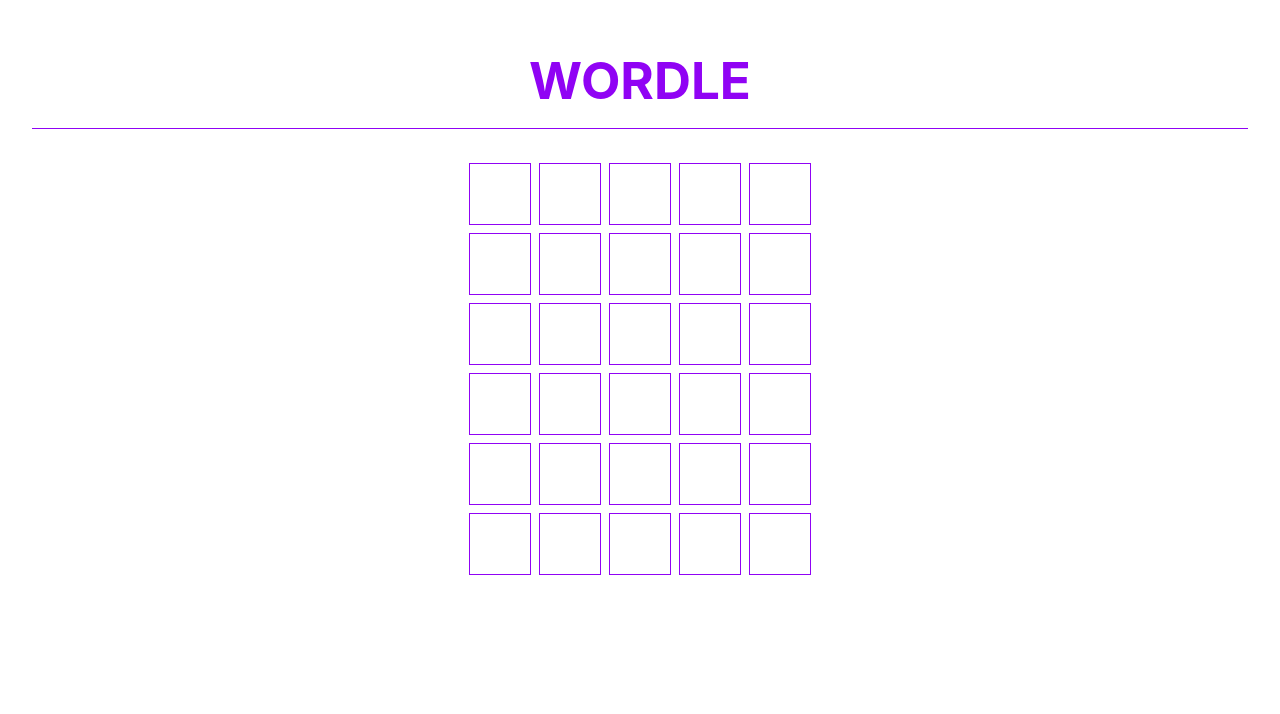
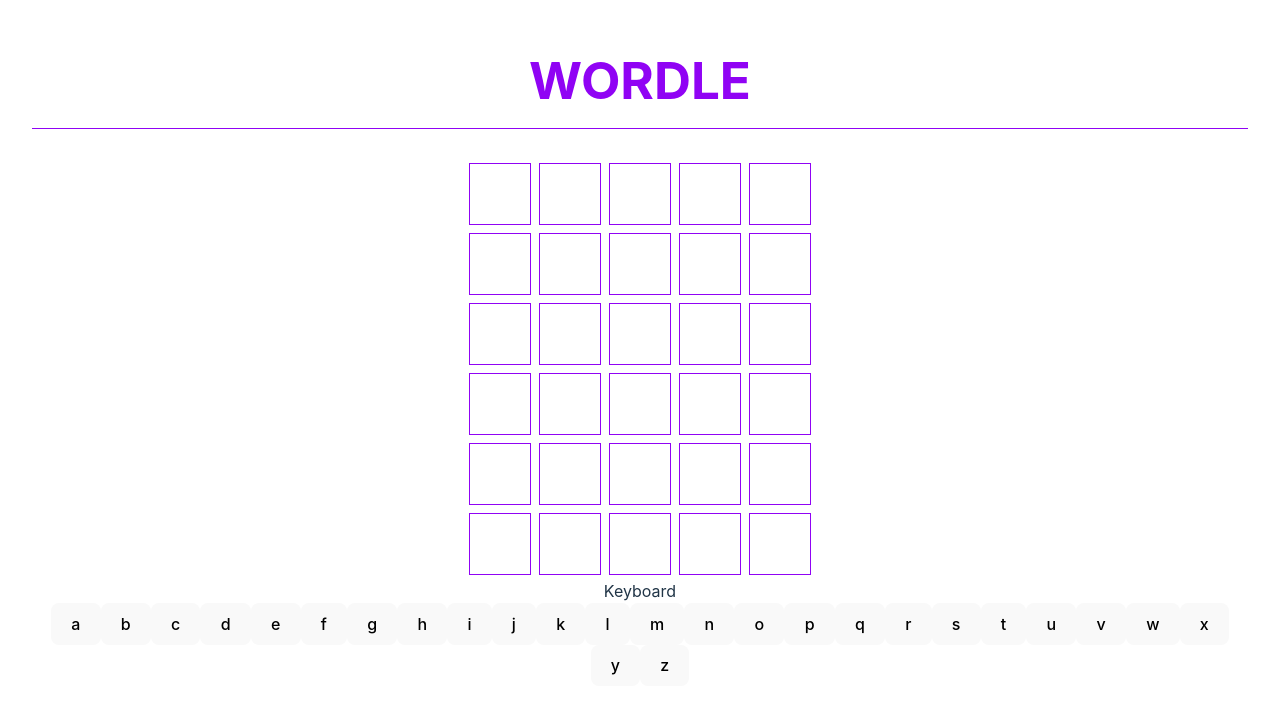
Before and after one commit to AntoineDujar/wordle_practice, a React (Vite) app: page / in a window 1280 px wide. Shown: the top 714 px of the page. Built offline with nearby package versions, Linux system fonts and the light colour scheme.

Commit message:
keyboard start

```diff
--- a/src/App.jsx
+++ b/src/App.jsx
@@ -12,10 +12,13 @@
   // fetch solution
   }, [])
 
+  let input = ""
+
   return (
     <div className='App'>
       <h1>WORDLE</h1>
       <Wordle solution={solution} />
+      <Keyboard input={input} />
     </div>
   )
 }
--- a/src/components/Keyboard.jsx
+++ b/src/components/Keyboard.jsx
@@ -1,8 +1,19 @@
 import React from 'react'
 
-const Keyboard = () => {
+const Keyboard = (props) => {
+  let alphabet = [];
+  for (let i = 97; i <= 122; i++) {
+      alphabet.push(String.fromCharCode(i));
+  }
+
   return (
-    <div>Keyboard</div>
+    <>
+      <div>Keyboard</div>
+      {alphabet.map((letter) =>
+        <button>{letter}</button>
+      )}
+
+    </>
   )
 }
 
```
